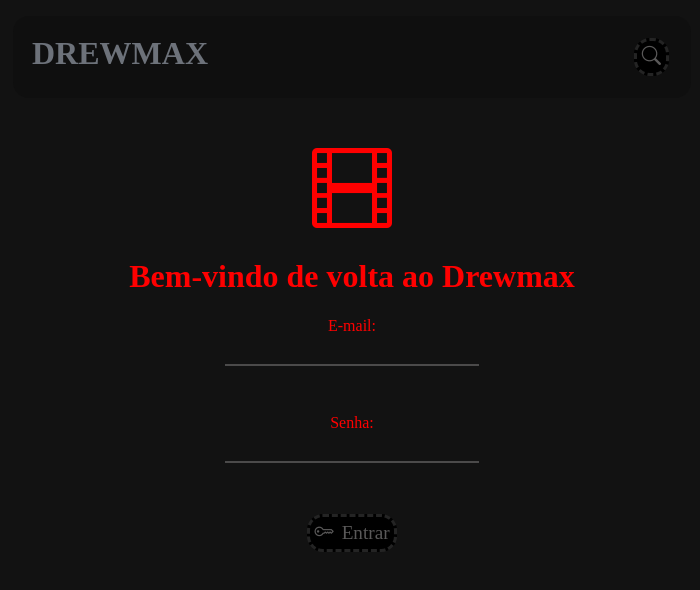
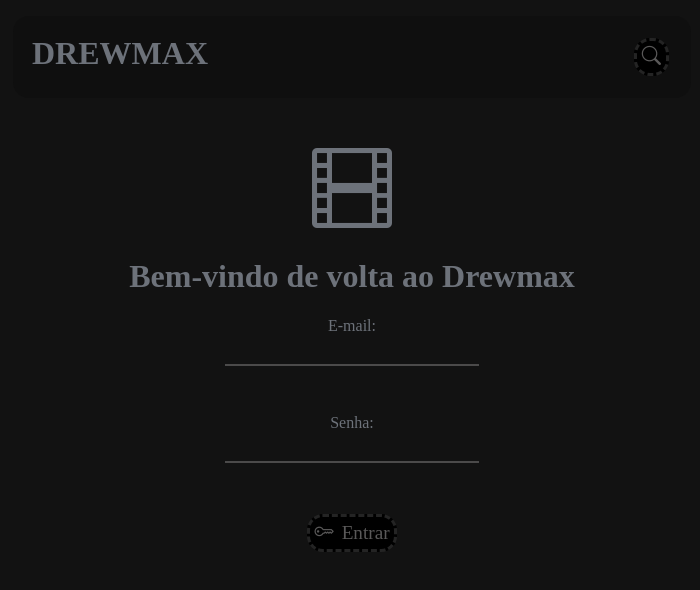
Before and after one commit to Redwars22/drewmax, a React (Create React App) app: page /login in a window 1280 px wide. Shown: the top 590 px of the page, without its empty margins (288-988 px from the left). Built offline with nearby package versions, Linux system fonts and the light colour scheme; a web font is replaced by a local one.

Commit message:
alterando cores da tela de login

```diff
--- a/src/components/User/screen/Login.tsx
+++ b/src/components/User/screen/Login.tsx
@@ -28,7 +28,7 @@
         marginLeft: "auto",
         marginRight: "auto",
         marginTop: "3rem",
-        color: "red",
+        color: "#6d727a",
         alignItems: "center",
         textAlign: "center",
       }}
```
